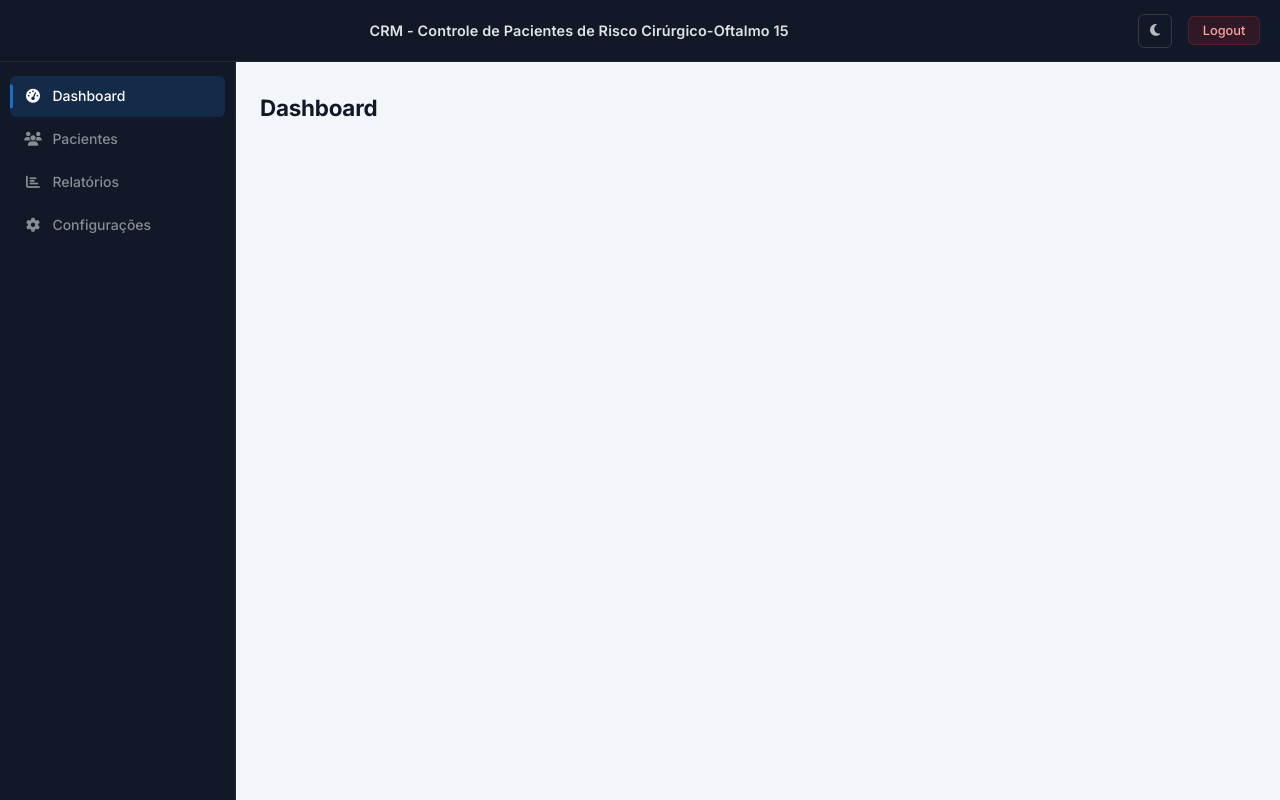
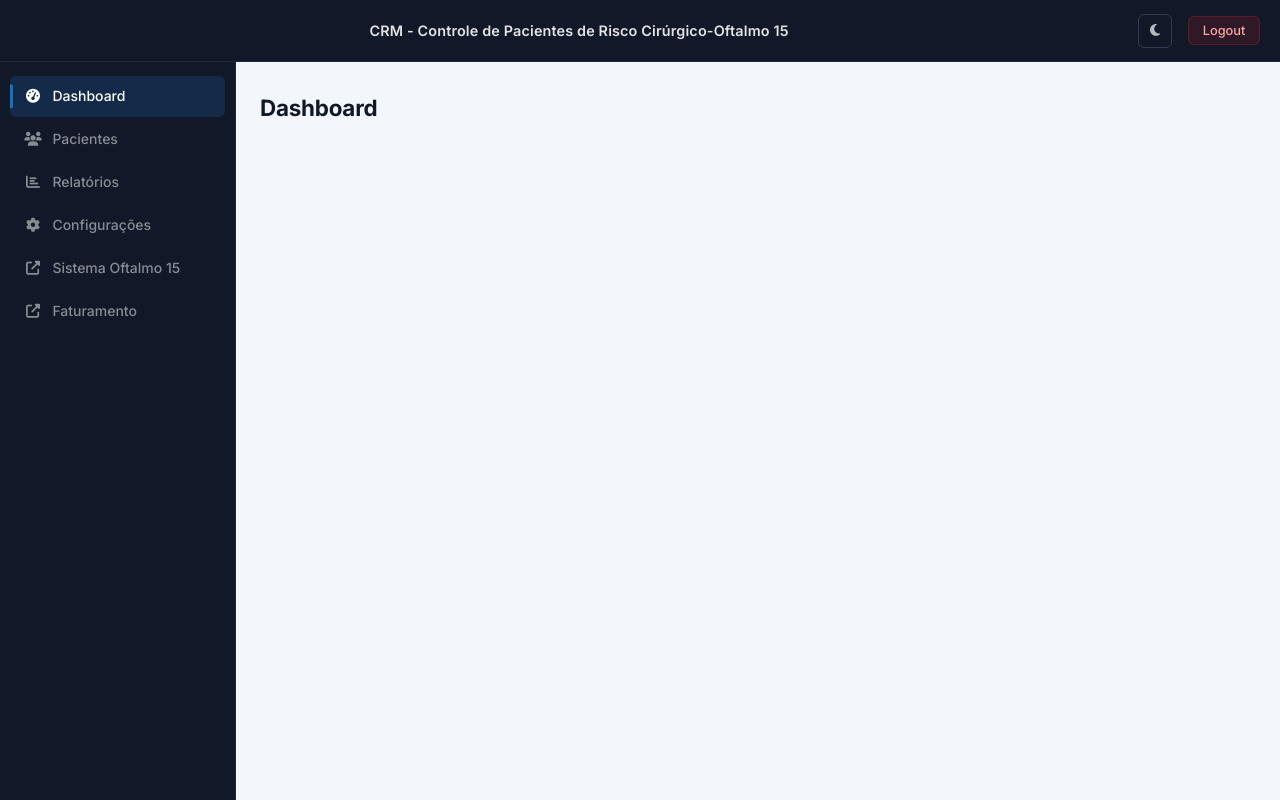
Before and after one commit to felipe-victoriani/crm-para-clinica, a website with bundled scripts: page index.html in a window 1280 px wide. Built offline with nearby package versions, Linux system fonts and the light colour scheme; no server answers.

Commit message:
adcionei links externos

```diff
--- a/index.html
+++ b/index.html
@@ -56,6 +56,24 @@
           <li>
             <a href="#settings" class="nav-link" data-section="settings"
               ><i class="fas fa-cog"></i> Configurações</a
+            >
+          </li>
+          <li>
+            <a
+              href="https://saa-s-oftalmo-15.vercel.app/"
+              target="_blank"
+              rel="noopener noreferrer"
+              class="nav-link external-link"
+              ><i class="fas fa-external-link-alt"></i> Sistema Oftalmo 15</a
+            >
+          </li>
+          <li>
+            <a
+              href="https://faturamento-oftalmo-15.vercel.app/"
+              target="_blank"
+              rel="noopener noreferrer"
+              class="nav-link external-link"
+              ><i class="fas fa-external-link-alt"></i> Faturamento</a
             >
           </li>
         </ul>
```
